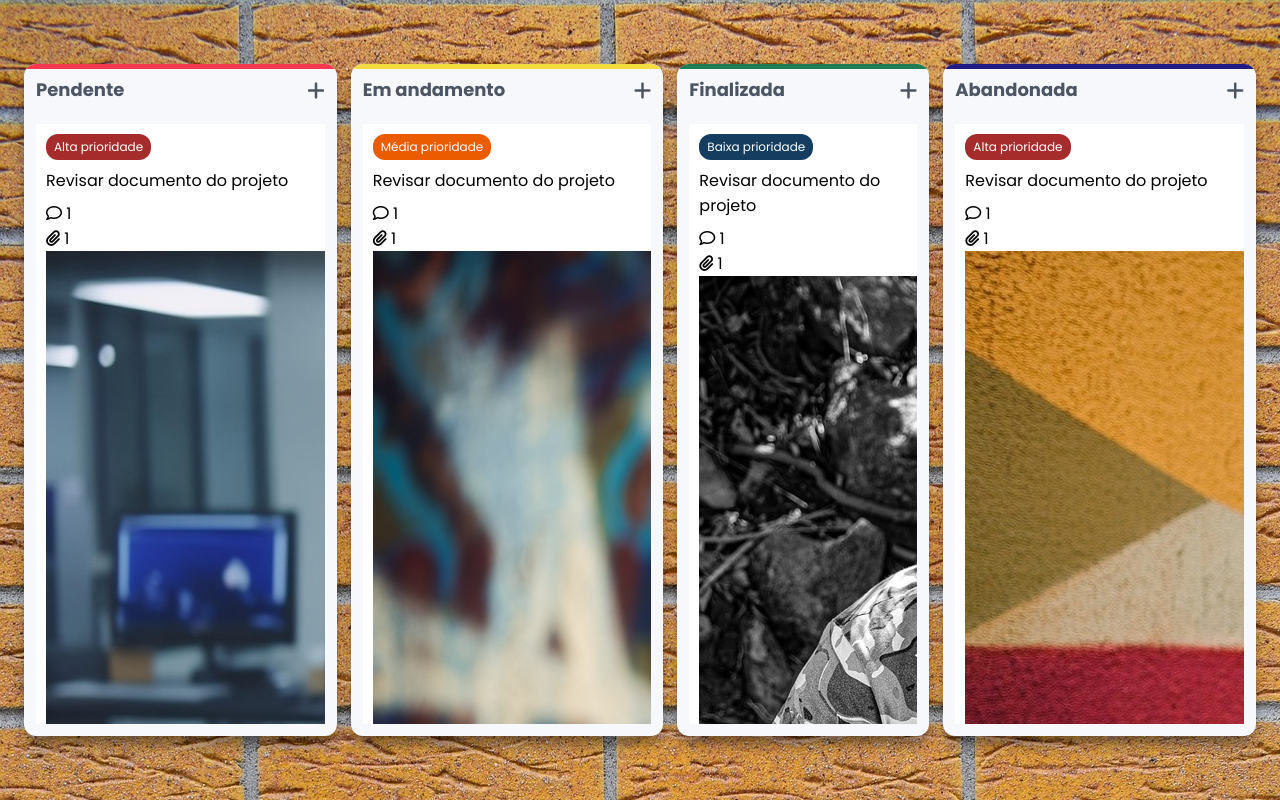
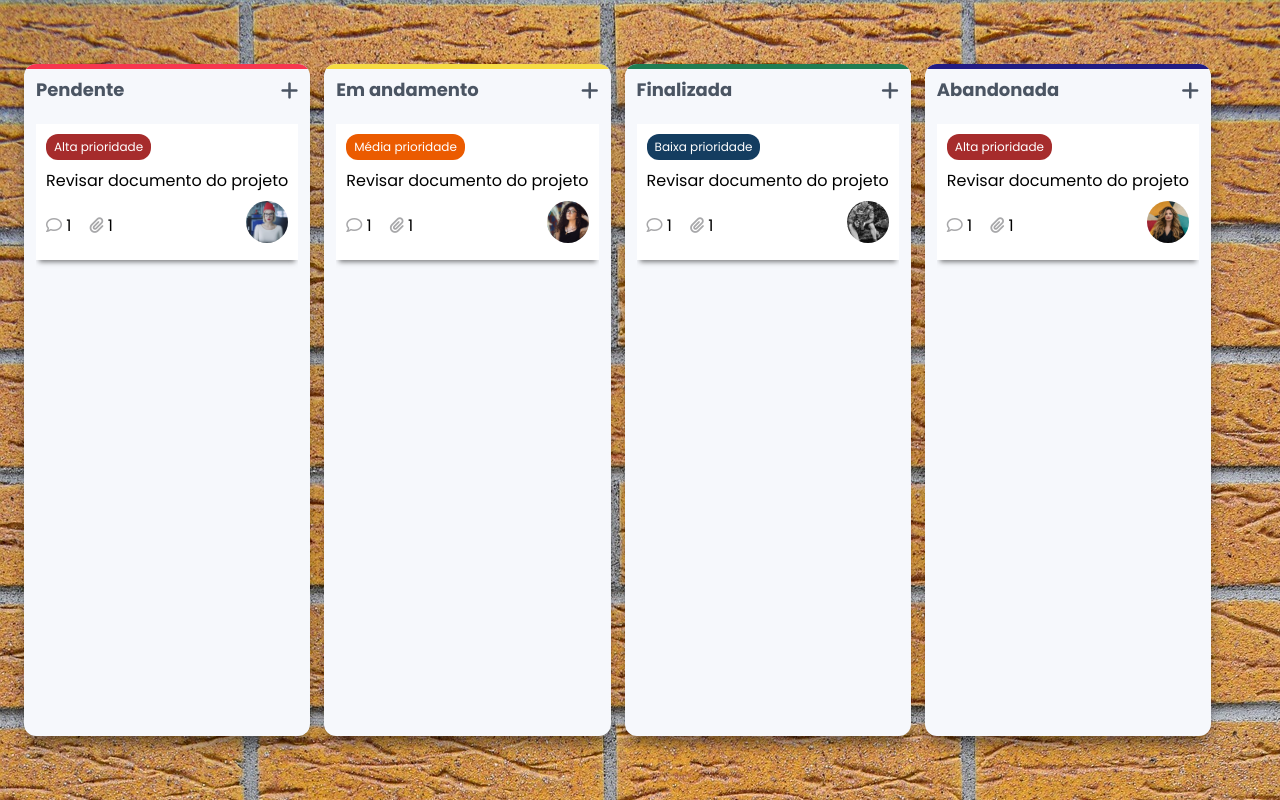
Before and after one commit to JoksLobo/kanban, a plain HTML site: page index.html in a window 1280 px wide. Drawn offline with Linux system fonts and the light colour scheme.

Commit message:
estilização do .card-infos, card-icons, card-icons i, e .user img

```diff
--- a/src/CSS/styles.css
+++ b/src/CSS/styles.css
@@ -121,3 +121,25 @@ body {
 .badge.low {
     background-color: #143D60;
 }
+
+.card-infos {
+    display: flex;
+    justify-content: space-between;
+    align-items: center;
+}
+
+.card-icons {
+    display: flex;
+    gap: 18px;
+}
+
+.card-icons i {
+    color: #A8A8AA;
+}
+
+.user img {
+    width: 42px;
+    height: 42px;
+    border-radius: 100%;
+    object-fit: cover;
+}
```
